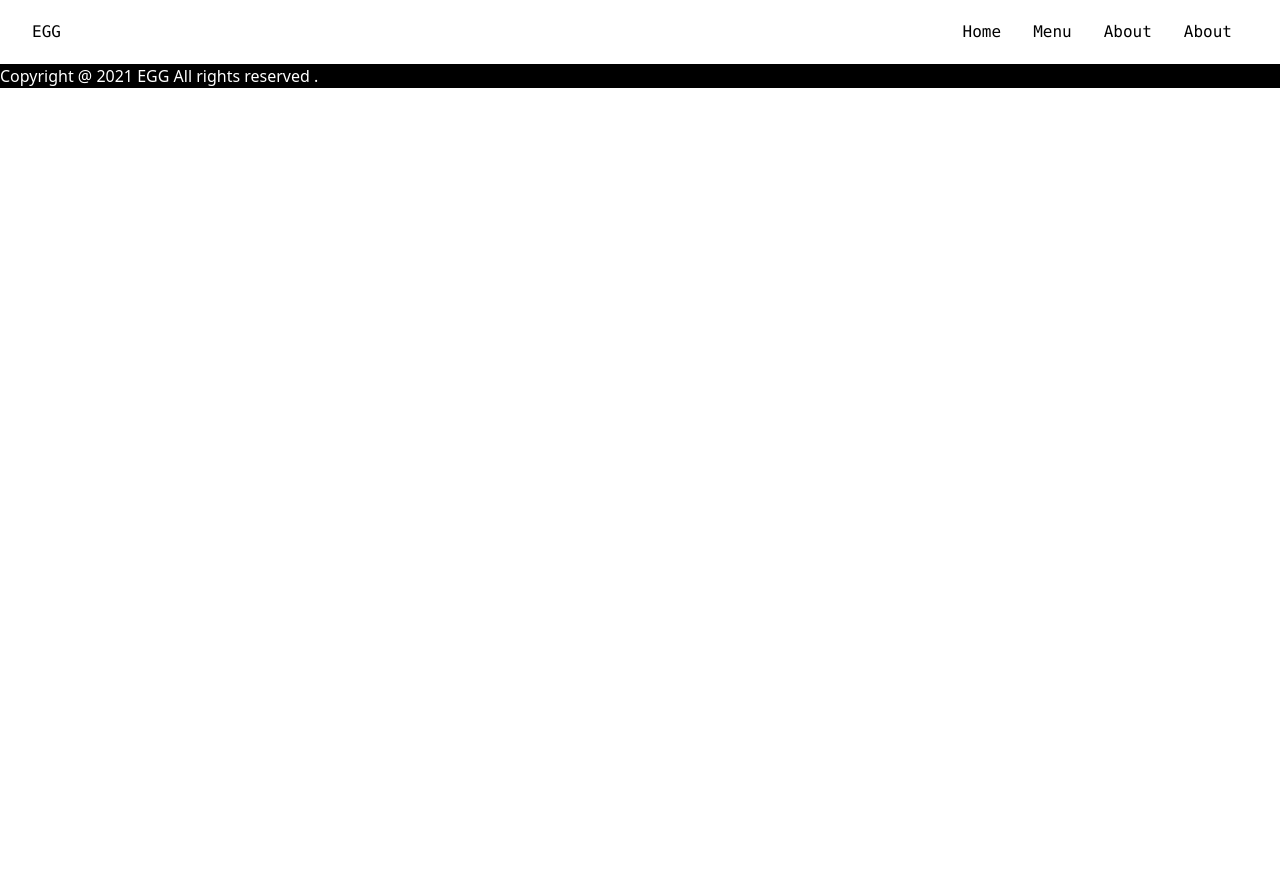
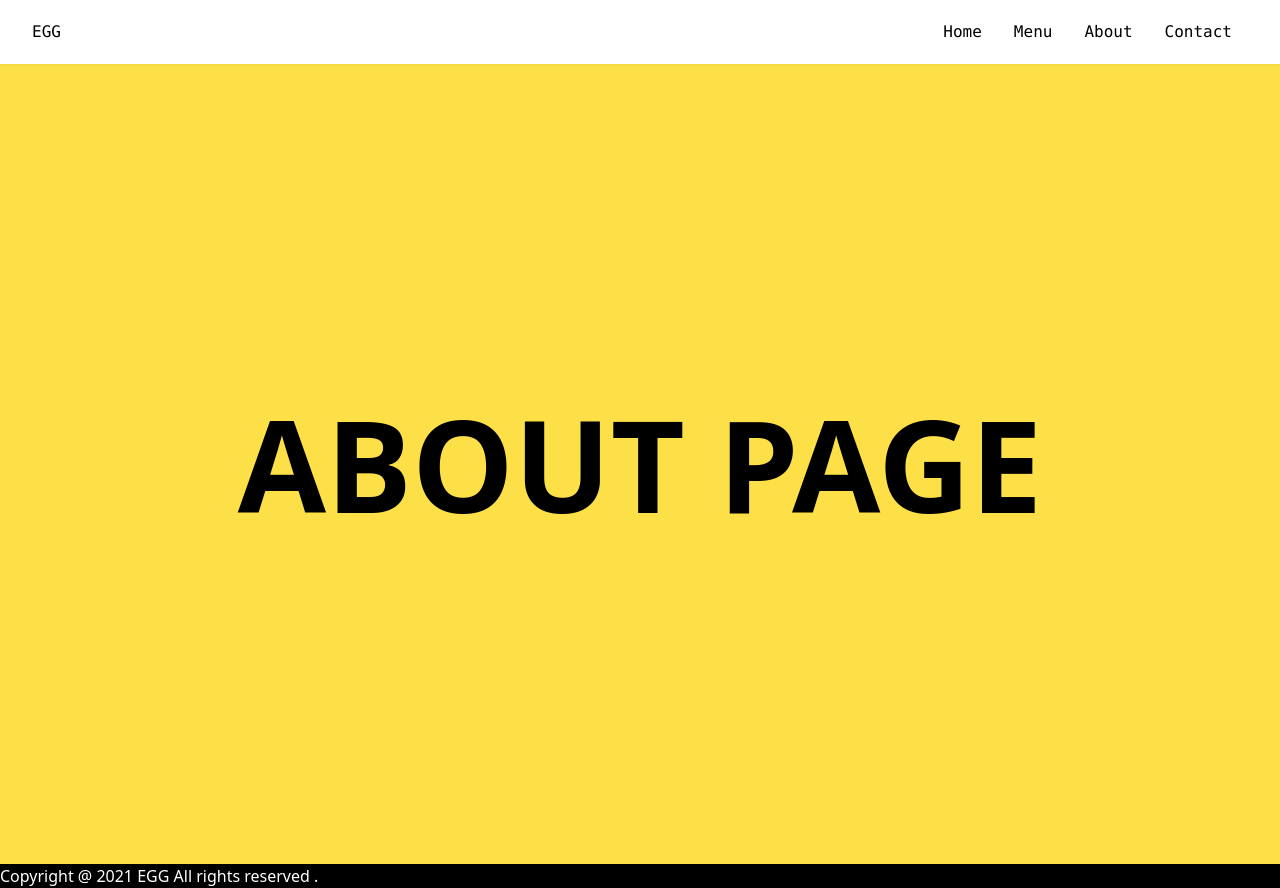
Before and after one commit to pantaLuc/tailwind-v1-react, a React (Create React App) app: page /about in a window 1280 px wide. Before the commit the page ends 800 px from the top, so only its background shows below. Built offline with nearby package versions, Linux system fonts and the light colour scheme.

Commit message:
adding all files

```diff
--- a/src/App.js
+++ b/src/App.js
@@ -7,6 +7,8 @@ import './App.css';
 import Footer from './components/Footer';
 import Navbar from './components/Navbar';
 import Home from './pages';
+import About from './pages/about';
+import Menu from './pages/menu';
 
 function App() {
   return (
@@ -14,6 +16,8 @@ function App() {
       <Navbar/>
         <Switch>
           <Route path='/' exact component={Home}/>
+          <Route path="/menu" exact component={Menu}/>
+          <Route path='/about' exact component={About}/>
         </Switch>
       <Footer/>
     </>
--- a/src/components/Navbar.js
+++ b/src/components/Navbar.js
@@ -28,14 +28,14 @@ const Navbar = () => {
                     <Link className='p-4' to="/">
                         Home
                     </Link>
-                    <Link className='p-4' to="/home">
+                    <Link className='p-4' to="/menu">
                         Menu
                     </Link>
                     <Link className='p-4' to="/About">
                         About
                     </Link>
                     <Link className='p-4' to="/Contact">
-                        About
+                        Contact
                     </Link>
               </div>
           </nav>
--- a/src/pages/about.js
+++ b/src/pages/about.js
@@ -0,0 +1,11 @@
+import React from 'react';
+
+const About = () => {
+    return (
+        <div className='h-screen flex justify-center items-center bg-yellow-300'>
+            <h1 className='text-9xl uppercase font-black'>About Page </h1>
+        </div>
+    );
+};
+
+export default About;
--- a/src/pages/menu.js
+++ b/src/pages/menu.js
@@ -0,0 +1,11 @@
+import React from 'react';
+
+const Menu = () => {
+    return (
+        <div className='h-screen bg-green-300 flex justify-center items-center'>
+            <h1 className='text-9xl uppercase font-black'> Menu page </h1>
+        </div>
+    );
+};
+
+export default Menu;
```
